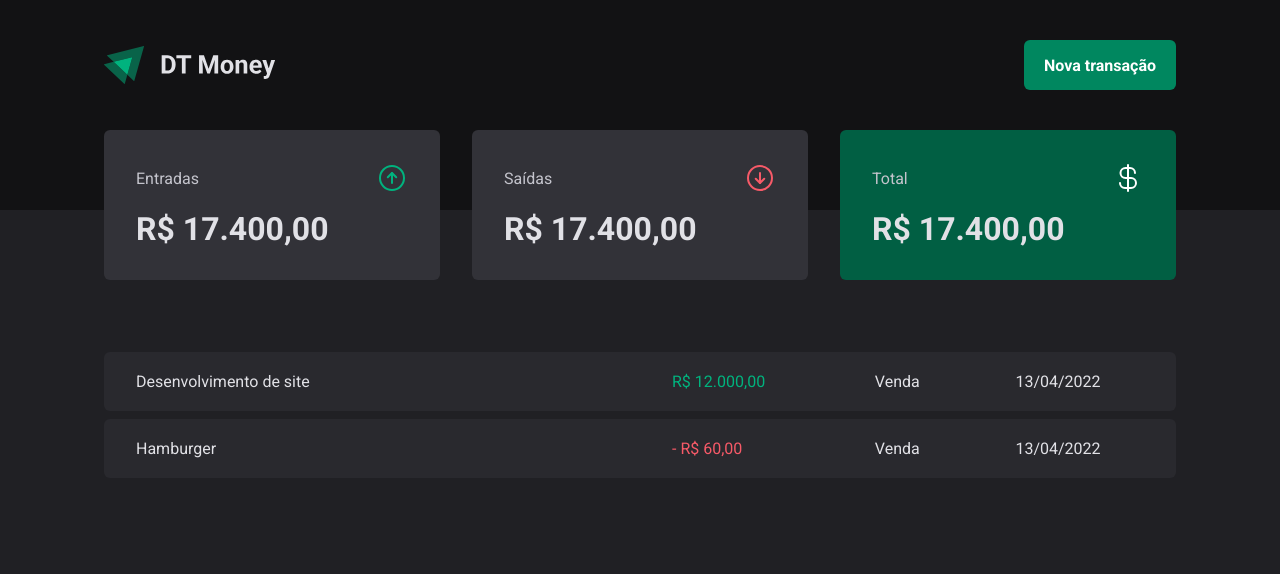
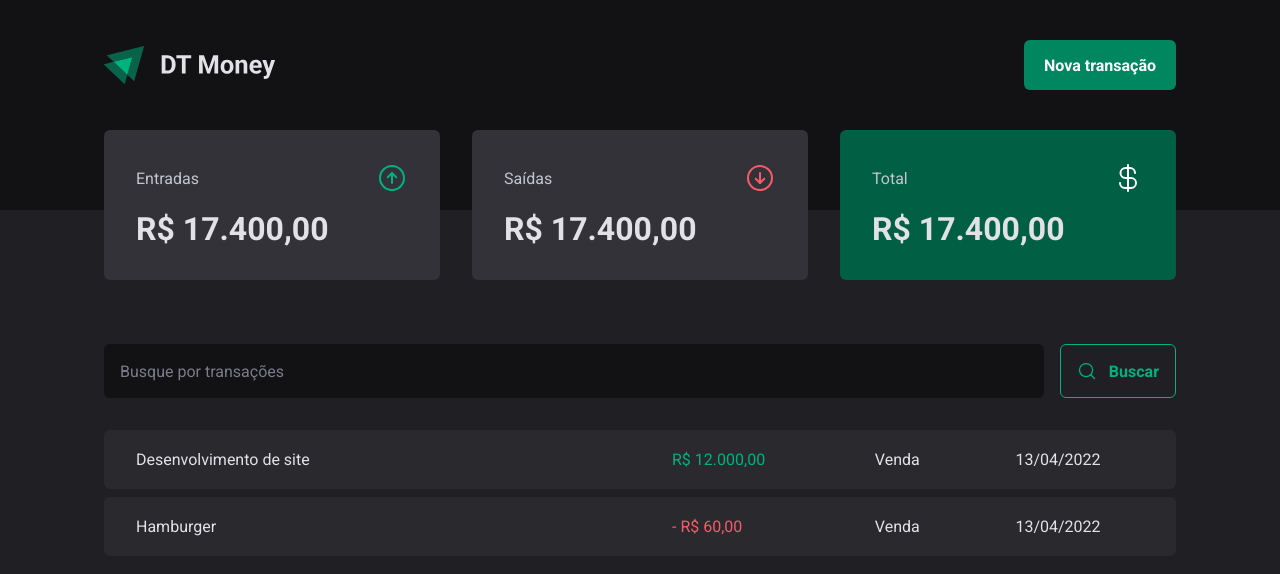
Before and after one commit to vanor-cardozo/dt-money, a React (Vite) app: page / in a window 1280 px wide. Shown: the top 574 px of the page. Built offline with nearby package versions, Linux system fonts and the light colour scheme.

Commit message:
feat: Estrutura para filtrar buscas

```diff
--- /dev/null
+++ b/src/pages/Transactions/components/SearchForm/index.tsx
@@ -0,0 +1,13 @@
+import { MagnifyingGlass } from 'phosphor-react'
+import { SearchFormContainer } from './styled'
+
+export function SearchForm() {
+  return (
+    <SearchFormContainer>
+      <input type="text" placeholder="Busque por transações" />
+      <button type="submit">
+        <MagnifyingGlass size={20} /> Buscar
+      </button>
+    </SearchFormContainer>
+  )
+}
--- /dev/null
+++ b/src/pages/Transactions/components/SearchForm/styled.ts
@@ -0,0 +1,40 @@
+import styled from 'styled-components'
+
+export const SearchFormContainer = styled.form`
+  display: flex;
+  gap: 1rem;
+
+  input {
+    flex: 1;
+    border-radius: 6px;
+    border: 0;
+    background: ${(props) => props.theme['gray-900']};
+    color: ${(props) => props.theme['gray-300']};
+    padding: 1rem;
+
+    &::placeholder {
+      color: ${(props) => props.theme['gray-500']};
+    }
+  }
+
+  button {
+    display: flex;
+    align-items: center;
+    gap: 0.75rem;
+
+    border: 0;
+    padding: 1rem;
+    background: transparent;
+    border: 1px solid ${(props) => props.theme['green-300']};
+    color: ${(props) => props.theme['green-300']};
+    font-weight: bold;
+    border-radius: 6px;
+
+    &:hover {
+      background: 1px solid ${(props) => props.theme['green-500']};
+      border: 1px solid ${(props) => props.theme['green-500']};
+      color: ${(props) => props.theme.white};
+      transition: background-color 0.3s, color 0.3s, border-color 0.3s;
+    }
+  }
+`
--- a/src/pages/Transactions/index.tsx
+++ b/src/pages/Transactions/index.tsx
@@ -1,5 +1,6 @@
 import { Header } from '../../components/Header'
 import { Summary } from '../../components/Summary'
+import { SearchForm } from './components/SearchForm'
 import {
   PriceHighLigth,
   TransactionsContainer,
@@ -11,8 +12,8 @@ export function Transactions() {
     <div>
       <Header />
       <Summary />
-
       <TransactionsContainer>
+        <SearchForm />
         <TransactionsTable>
           <tbody>
             <tr>
```
